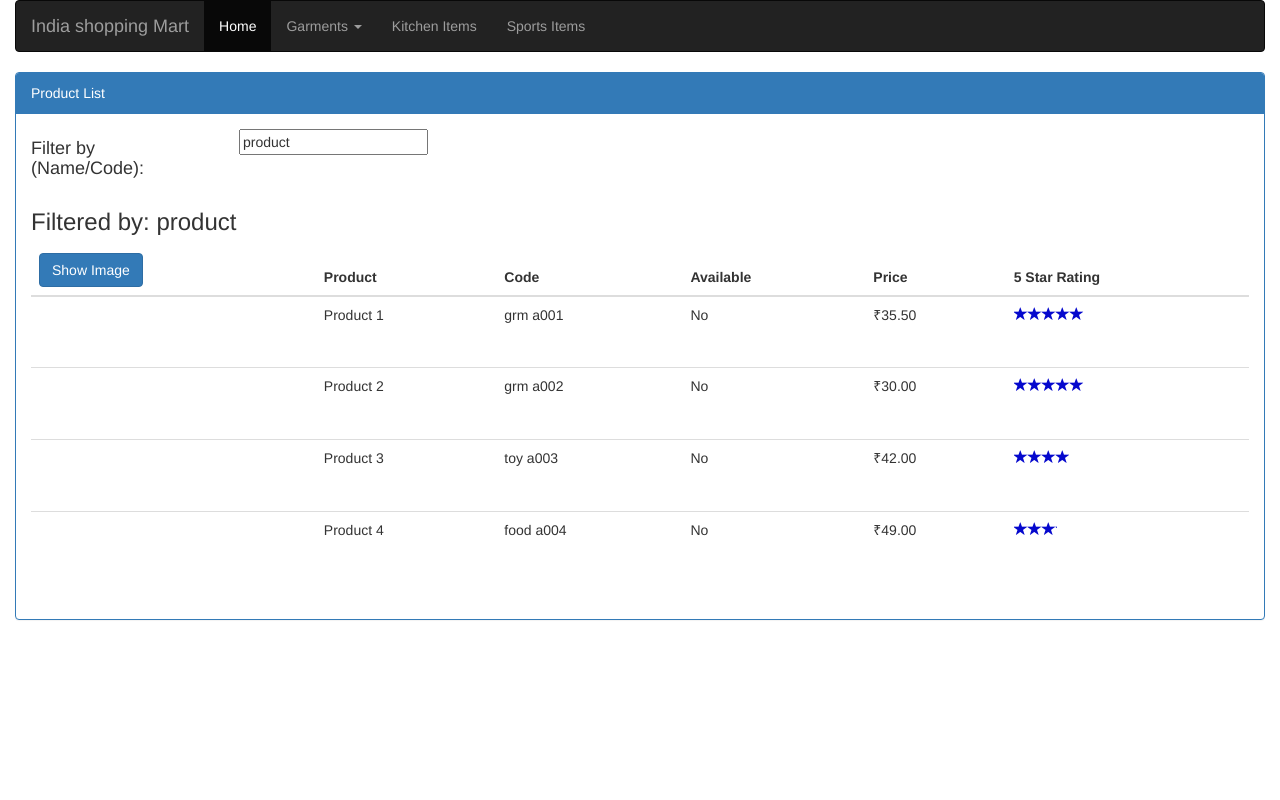
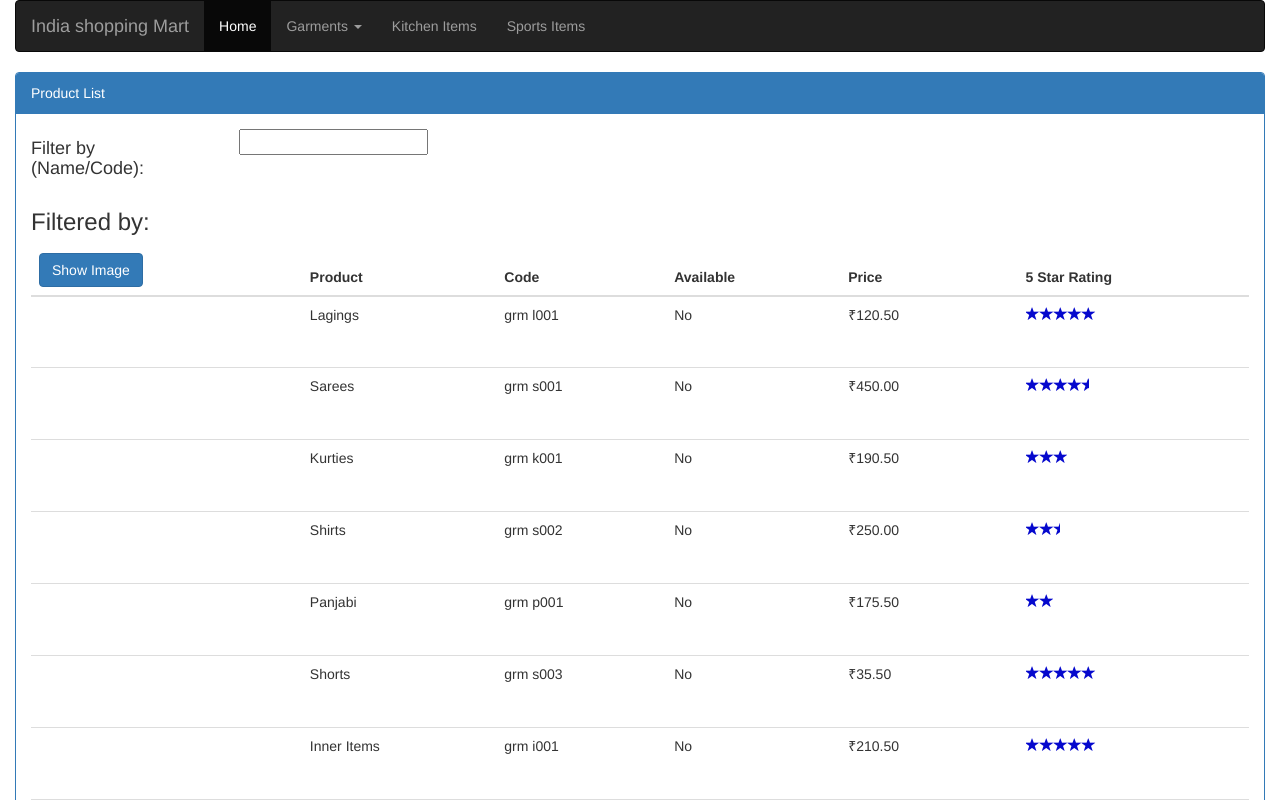
Before and after one commit to himadri-repo/angular4-bootstrap, an Angular app: page / in a window 1280 px wide. Shown: the top 800 px of the page. Built offline with nearby package versions, Linux system fonts and the light colour scheme.

Commit message:
code updated

```diff
--- /dev/null
+++ b/src/api/products/products.json
@@ -0,0 +1,89 @@
+[{
+    "ID": 1,
+    "Name": "Lagings",
+    "Code": "GRM-L001",
+    "IsAvailable": true,
+    "Price": 120.50,
+    "Rating": 4.1,
+    "ImageURL": "https://openclipart.org/image/2400px/svg_to_png/247661/WomanInSaree5.png"
+}, {
+    "ID": 2,
+    "Name": "Sarees",
+    "Code": "GRM-S001",
+    "IsAvailable": true,
+    "Price": 450,
+    "Rating": 3.7,
+    "ImageURL": "https://openclipart.org/image/2400px/svg_to_png/289835/croquis_from_americansystemof00merw.png"
+}, {
+    "ID": 3,
+    "Name": "Kurties",
+    "Code": "GRM-K001",
+    "IsAvailable": true,
+    "Price": 190.5,
+    "Rating": 2.4,
+    "ImageURL": "https://openclipart.org/image/2400px/svg_to_png/261071/ManInCape.png"
+}, {
+    "ID": 5,
+    "Name": "Shirts",
+    "Code": "GRM-S002",
+    "IsAvailable": true,
+    "Price": 250,
+    "Rating": 2.0,
+    "ImageURL": "https://openclipart.org/image/2400px/svg_to_png/283585/Farthingale2.png"
+}, {
+    "ID": 6,
+    "Name": "Panjabi",
+    "Code": "GRM-P001",
+    "IsAvailable": true,
+    "Price": 175.5,
+    "Rating": 1.6,
+    "ImageURL": "https://openclipart.org/image/2400px/svg_to_png/283585/Farthingale2.png"
+}, {
+    "ID": 7,
+    "Name": "Shorts",
+    "Code": "GRM-S003",
+    "IsAvailable": true,
+    "Price": 35.5,
+    "Rating": 4.7,
+    "ImageURL": "https://openclipart.org/image/2400px/svg_to_png/283585/Farthingale2.png"
+}, {
+    "ID": 8,
+    "Name": "Inner Items",
+    "Code": "GRM-I001",
+    "IsAvailable": true,
+    "Price": 210.5,
+    "Rating": 4.1,
+    "ImageURL": "https://openclipart.org/image/2400px/svg_to_png/283585/Farthingale2.png"
+}, {
+    "ID": 9,
+    "Name": "Barmuda",
+    "Code": "GRM-B001",
+    "IsAvailable": true,
+    "Price": 89.5,
+    "Rating": 4.4,
+    "ImageURL": "https://openclipart.org/image/2400px/svg_to_png/283585/Farthingale2.png"
+}, {
+    "ID": 10,
+    "Name": "Suites",
+    "Code": "GRM-S004",
+    "IsAvailable": true,
+    "Price": 3250,
+    "Rating": 3.5,
+    "ImageURL": "https://openclipart.org/image/2400px/svg_to_png/283585/Farthingale2.png"
+}, {
+    "ID": 11,
+    "Name": "Kurtas",
+    "Code": "GRM-K002",
+    "IsAvailable": true,
+    "Price": 120.5,
+    "Rating": 3.9,
+    "ImageURL": "https://openclipart.org/image/2400px/svg_to_png/283585/Farthingale2.png"
+}, {
+    "ID": 12,
+    "Name": "Pajama",
+    "Code": "GRM-P002",
+    "IsAvailable": true,
+    "Price": 65.5,
+    "Rating": 3.4,
+    "ImageURL": "https://openclipart.org/image/2400px/svg_to_png/283585/Farthingale2.png"
+}]
--- a/src/app/app.component.ts
+++ b/src/app/app.component.ts
@@ -1,9 +1,11 @@
 import { Component } from '@angular/core';
+import { ProductService } from './products/product.service';
 
 @Component({
   selector: 'app-root',
   templateUrl: './app.component.html',
-  styleUrls: ['./app.component.css']
+  styleUrls: ['./app.component.css'],
+  providers: [ProductService]
 })
 export class AppComponent {
   title = 'India shopping Mart';
--- a/src/app/app.module.ts
+++ b/src/app/app.module.ts
@@ -3,13 +3,14 @@ import { NgModule } from '@angular/core';
 
 import { AppComponent } from './app.component';
 import { ProductListModule } from './products/product-list.module';
+import { HttpClientModule } from '@angular/common/http';
 
 @NgModule({
   declarations: [
     AppComponent
   ],
   imports: [
-    BrowserModule, ProductListModule
+    BrowserModule, HttpClientModule, ProductListModule
   ],
   providers: [],
   bootstrap: [AppComponent]
--- a/src/app/products/product-list.component.ts
+++ b/src/app/products/product-list.component.ts
@@ -1,5 +1,6 @@
 import { Component, OnInit } from '@angular/core';
 import { IProduct } from './product';
+import { ProductService } from './product.service';
 
 @Component({
     moduleId: module.id,
@@ -8,16 +9,21 @@ import { IProduct } from './product';
     styleUrls: ['product-list.component.css']
 })
 export class ProductListComponent implements OnInit {
+    // private _productService: ProductService;
+    constructor(private _productService: ProductService) {
+        // this.filteredProducts = this.products;
+        // this.listFilter = 'product';
+        // this._productService = productService;
 
-    constructor() {
-        this.filteredProducts = this.products;
-        this.listFilter = 'product';
+        // console.log(this._productService);
+        // this.products = this._productService.getProducts();
     }
 
     title: string = 'Product List';
     imageWidth: number = 50;
     imageMargin: number = 2;
     showImage: boolean = false;
+    errorMessage: string = '';
     // listFilter: string = 'product';
 
     _listFilter: string = '';
@@ -31,39 +37,40 @@ export class ProductListComponent implements OnInit {
     }
 
     filteredProducts: IProduct[];
-    products: IProduct[] = [{
-        ID: 1,
-        Name: 'Product 1',
-        Code: 'GRM-A001',
-        IsAvailable: true,
-        Price: 35.5,
-        Rating: 4.4,
-        ImageURL: 'https://openclipart.org/image/2400px/svg_to_png/247661/WomanInSaree5.png'
-    }, {
-        ID: 1,
-        Name: 'Product 2',
-        Code: 'GRM-A002',
-        IsAvailable: true,
-        Price: 30,
-        Rating: 4.9,
-        ImageURL: 'https://openclipart.org/image/2400px/svg_to_png/289835/croquis_from_americansystemof00merw.png'
-    }, {
-        ID: 1,
-        Name: 'Product 3',
-        Code: 'TOY-A003',
-        IsAvailable: false,
-        Price: 42,
-        Rating: 3.2,
-        ImageURL: 'https://openclipart.org/image/2400px/svg_to_png/261071/ManInCape.png'
-    }, {
-        ID: 1,
-        Name: 'Product 4',
-        Code: 'FOOD-A004',
-        IsAvailable: true,
-        Price: 49,
-        Rating: 2.5,
-        ImageURL: 'https://openclipart.org/image/2400px/svg_to_png/283585/Farthingale2.png'
-    }];
+    products: IProduct[] = [];
+    // [{
+    //     ID: 1,
+    //     Name: 'Product 1',
+    //     Code: 'GRM-A001',
+    //     IsAvailable: true,
+    //     Price: 35.5,
+    //     Rating: 4.4,
+    //     ImageURL: 'https://openclipart.org/image/2400px/svg_to_png/247661/WomanInSaree5.png'
+    // }, {
+    //     ID: 1,
+    //     Name: 'Product 2',
+    //     Code: 'GRM-A002',
+    //     IsAvailable: true,
+    //     Price: 30,
+    //     Rating: 4.9,
+    //     ImageURL: 'https://openclipart.org/image/2400px/svg_to_png/289835/croquis_from_americansystemof00merw.png'
+    // }, {
+    //     ID: 1,
+    //     Name: 'Product 3',
+    //     Code: 'TOY-A003',
+    //     IsAvailable: false,
+    //     Price: 42,
+    //     Rating: 3.2,
+    //     ImageURL: 'https://openclipart.org/image/2400px/svg_to_png/261071/ManInCape.png'
+    // }, {
+    //     ID: 1,
+    //     Name: 'Product 4',
+    //     Code: 'FOOD-A004',
+    //     IsAvailable: true,
+    //     Price: 49,
+    //     Rating: 2.5,
+    //     ImageURL: 'https://openclipart.org/image/2400px/svg_to_png/283585/Farthingale2.png'
+    // }];
 
     toggleImage(): void {
         this.showImage = !this.showImage;
@@ -83,5 +90,12 @@ export class ProductListComponent implements OnInit {
 
     ngOnInit(): void {
         console.log('OnInit of ProductListComponent executed');
+        this._productService.getProducts()
+                    .subscribe(products => {
+                            this.products = products;
+                            this.filteredProducts = this.products;
+                            this.listFilter = '';
+                            console.log(`# of Products ${this.products.length}`);
+                        }, error => this.errorMessage = <any>error);
     }
 }
--- /dev/null
+++ b/src/app/products/product.service.ts
@@ -0,0 +1,25 @@
+import { Injectable } from '@angular/core';
+import { IProduct } from './product';
+import { HttpClient, HttpErrorResponse } from '@angular/common/http';
+import { Observable } from 'rxjs/Observable';
+import 'rxjs/add/operator/catch';
+import 'rxjs/add/operator/do';
+
+@Injectable()
+export class ProductService {
+    private _productURL = './api/products/products.json';
+    constructor(private _http: HttpClient) {
+
+    }
+
+    getProducts(): Observable<IProduct[]> {
+        return this._http.get<IProduct[]>(this._productURL)
+                    .do(data => console.log('Add Data : ' + JSON.stringify(data)))
+                    .catch(this.errorHandler);
+    }
+
+    private errorHandler(err: HttpErrorResponse) {
+        console.log(err.message);
+        return Observable.throw(err.message);
+    }
+}
```
Also changed, not shown: .angular-cli.json.
